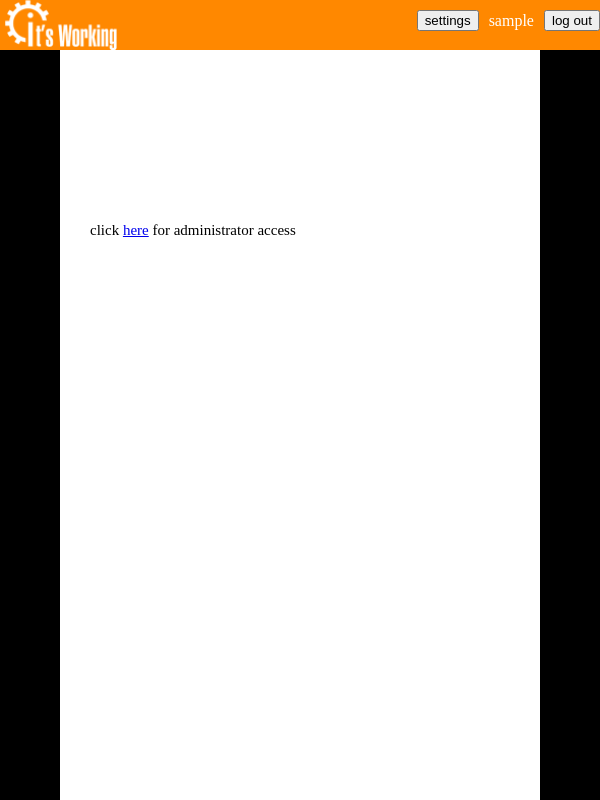
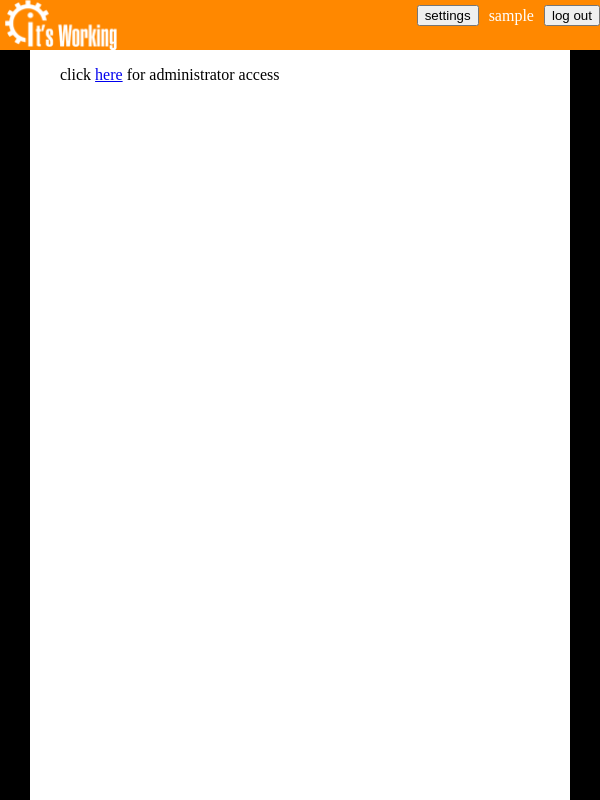
Before and after one commit to notinecrafter/Its-Working, a PHP site: page / in a window 600 px wide. Run offline with PHP 8.4, Linux system fonts and the light colour scheme; the visitor is signed in with stand-in values (Sample User, id 1); data that the repository does not hold is empty; some libraries are stand-ins or nearby versions.

Commit message:
more responsive design

```diff
--- a/its/index.php
+++ b/its/index.php
@@ -43,26 +43,26 @@ if(!isset($preferences["dispname"])){
 	<title>It's Working build <?php echo date("o")."W".date("W");?></title>
 	<link rel="stylesheet" type="text/css" href="<?php echo $preferences["style"];?>.css">
 </head>
-<body onresize='resize()'>
+<body>
 	<?php
 
 	//exiting php for markup?>
 	<div id='header'>
 		<img id='logo' src='logo-<?php echo $preferences["style"]; ?>.png'/>
-		<table id='usertable'><tbody><tr>
-			<td>
-				<button id='settings'>settings</button>
-			</td>
+		<div id='headright'>
+			<table class='structuretable'><tbody><tr>
+				<td><button id='settings'>settings</button></td>
 	<?php
 	//echo login info
 	if($_SESSION["user"] == ""){
 		echo "<script type='text/javascript'>window.location.replace('login.php')</script>"; //not the nicest way, but should work.
 	}else{
-		echo "<td>".$preferences["dispname"]."</td>";
-		echo "<td><form action='logout.php' method='post'><input type='submit' value='log out'></form></td>";
+		echo "<td><span id='username'>".$preferences["dispname"]."</span></td>";
+		echo "<td><form action='logout.php' method='post' id='logoutform'><input type='submit' value='log out'></form></td>";
 	}
 	?>
 		</tr></tbody></table>
+		</div>
 	</div>
 	<?php
 
@@ -442,18 +442,18 @@ if(!isset($preferences["dispname"])){
 	crossorigin="anonymous"></script>
 	<script src='js.cookie.js'></script>
 	<script type='text/javascript'>
-	if(parseInt(document.getElementById("test").offsetWidth) >= 1250){
-			document.getElementById("main").style.width = "875px";
-		}else{
-			document.getElementById("main").style.width = "70%";
-		}
-	function resize(){
-		if(parseInt(document.getElementById("test").offsetWidth) >= 1250){
-			document.getElementById("main").style.width = "875px";
-		}else{
-			document.getElementById("main").style.width = "70%";
-		}
-	}
+	// if(parseInt(document.getElementById("test").offsetWidth) >= 1250){
+	// 		document.getElementById("main").style.width = "875px";
+	// 	}else{
+	// 		document.getElementById("main").style.width = "70%";
+	// 	}
+	// function resize(){
+	// 	if(parseInt(document.getElementById("test").offsetWidth) >= 1250){
+	// 		document.getElementById("main").style.width = "875px";
+	// 	}else{
+	// 		document.getElementById("main").style.width = "70%";
+	// 	}
+	// }
 
 	function main(){
 		//hide all lists once the page is loaded
--- a/its/light.css
+++ b/its/light.css
@@ -24,13 +24,12 @@ body {
     float: left;
     height: 100%;
 }
-#usertable {
+#headright {
     float: right;
-    border: none;
-    margin-top: 5px;
-}
-#usertable tr th, #usertable tr td {
-    border: none;
+    overflow: hidden;
+    white-space: nowrap;
+    height: 30px;
+    vertical-align: center;
 }
 #logintable {
     margin: 50px auto auto;
@@ -130,10 +129,6 @@ th, td {
         padding-right: 5%;
 
     }
-    p {
-        font-size: 15px;
-        line-height: 22;
-    }
     #header {
         height: 50px;
     }
@@ -166,7 +161,7 @@ th, td {
         font-size: 1em;
         border: 1px solid #bbb;
     }
-    input[type=submit] {
+    #loginform input[type=submit] {
         -webkit-appearance: none; -moz-appearance: none;
         display: block;
         margin: 1.5em 0;
@@ -179,6 +174,21 @@ th, td {
         border: 1px solid #bbb;
         -webkit-border-radius: 10px; -moz-border-radius: 10px; border-radius: 10px;
     }
+    #headright input[type=submit] {
+        -webkit-appearance: none; -moz-appearance: none;
+        display: block;
+        font-size: 10px;
+        line-height: 2px;
+        color: #333;
+        font-weight: bold;
+        height: 30px;
+        background: #fdfdfd; background: -moz-linear-gradient(top, #fdfdfd 0%, #bebebe 100%); background: -webkit-gradient(linear, left top, left bottom, color-stop(0%,#fdfdfd), color-stop(100%,#bebebe)); background: -webkit-linear-gradient(top, #fdfdfd 0%,#bebebe 100%); background: -o-linear-gradient(top, #fdfdfd 0%,#bebebe 100%); background: -ms-linear-gradient(top, #fdfdfd 0%,#bebebe 100%); background: linear-gradient(to bottom, #fdfdfd 0%,#bebebe 100%);
+        border: 1px solid #bbb;
+        -webkit-border-radius: 10px; -moz-border-radius: 10px; border-radius: 10px;
+    }
+    #headright {
+        font-size: 1px;
+    }
     #header {
         height: 150px;
     }
```
